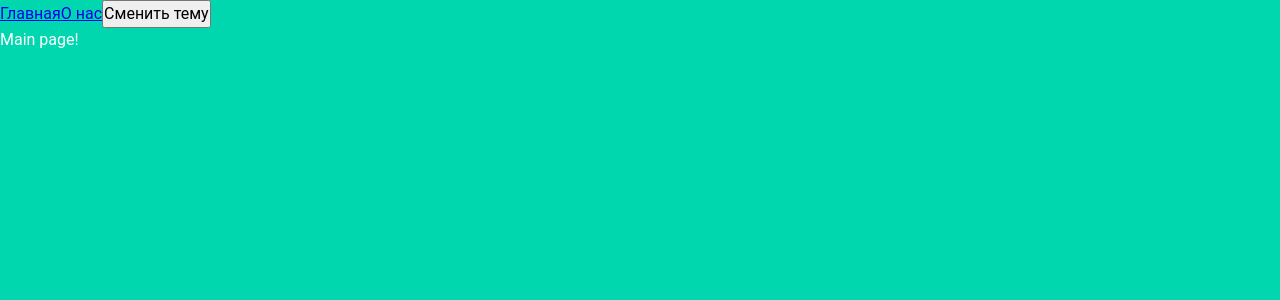
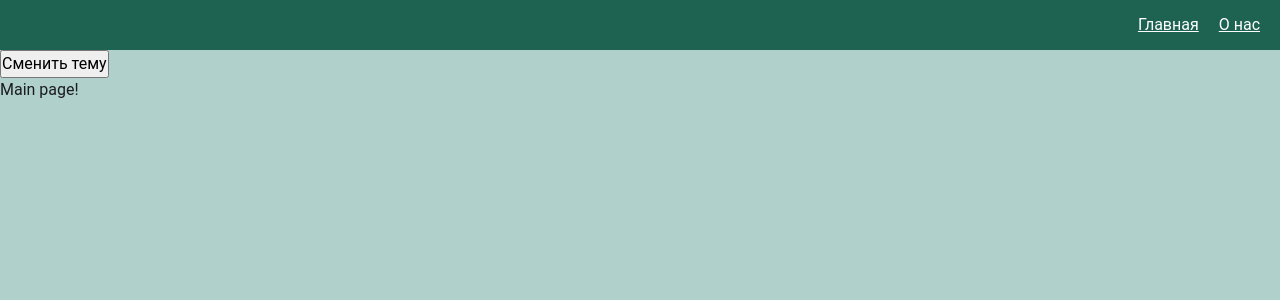
Before and after one commit to youngB0rrov/advancedFrontend, a React app: page / in a window 1280 px wide. Shown: the top 300 px of the page. Built offline with nearby package versions, Linux system fonts and the light colour scheme.

Commit message:
- Добавлен первый UIkit в виде переиспользуемой ссылки;

```diff
--- a/src/app/App.tsx
+++ b/src/app/App.tsx
@@ -3,6 +3,7 @@ import {Link} from "react-router-dom";
 import {useTheme} from "app/providers/ThemeProvider";
 import {classNames} from "shared/lib/class-names/classNames";
 import {RouterProvider} from "app/providers/RouterProvider";
+import {Navbar} from "widgets/navbar";
 
 export const App = () => {
     const {theme, toggleTheme} = useTheme();
@@ -11,19 +12,13 @@ export const App = () => {
         <div
             className={classNames('app', {hovered: true, selected: false}, [theme])}
         >
-            <Link to={'/'}>
-                Главная
-            </Link>
-            <Link to={'/about'}>
-                О нас
-            </Link>
-
+            <Navbar />
             <button
                 onClick={toggleTheme}
             >
                 Сменить тему
             </button>
-            <RouterProvider />
+            <RouterProvider/>
         </div>
     )
 }
--- a/src/app/styles/themes/dark.scss
+++ b/src/app/styles/themes/dark.scss
@@ -1,6 +1,7 @@
-.app.light {
-  --background-color: #00d7af;
+.app.dark {
+  --background-color: #1d2834;
+  --inverted-bg-color: #0b1013;
 
   --primary-color: #ffffff;
-  --secondary-color: #c7c7c7;
+  --secondary-color: #a8a8a8;
 }
--- a/src/app/styles/themes/light.scss
+++ b/src/app/styles/themes/light.scss
@@ -1,6 +1,7 @@
-.app.dark {
-  --background-color: #725d2d;
+.app.light {
+  --background-color: #afd0cb;
+  --inverted-bg-color: #1e6252;
 
-  --primary-color: #ffffff;
-  --secondary-color: #c7c7c7;
+  --primary-color: #1b1c1f;
+  --secondary-color: #ffffff;
 }
--- a/src/app/styles/variables/global.scss
+++ b/src/app/styles/variables/global.scss
@@ -8,4 +8,7 @@
   --font-size-l: 24px;
   --font-line-l: 32px;
   --font-l: var(--font-size-l) / var(--font-line-l) var(--font-family-main);
+
+
+  --navbar-height: 50px;
 }
--- /dev/null
+++ b/src/shared/ui/AppLink/AppLink.module.scss
@@ -0,0 +1,11 @@
+.AppLink {
+
+}
+
+.primary {
+  color: var(--primary-color);
+}
+
+.secondary {
+  color: var(--secondary-color);
+}
--- /dev/null
+++ b/src/shared/ui/AppLink/AppLink.tsx
@@ -0,0 +1,28 @@
+import {Link, LinkProps} from "react-router-dom";
+import {classNames} from "shared/lib/class-names/classNames";
+import classes from "./AppLink.module.scss";
+import {FunctionComponent} from "react";
+
+export enum AppLinkThemes {
+    PRIMARY = 'primary',
+    SECONDARY = 'secondary'
+}
+
+interface AppLinkProps extends LinkProps {
+    className?: string;
+    theme?: AppLinkThemes;
+}
+
+export const AppLink: FunctionComponent<AppLinkProps> = (props) => {
+    const { to, children, className, theme, ...otherProps } = props;
+
+    return (
+        <Link
+            to={to}
+            className={classNames(classes.AppLink, {}, [className, classes[theme]])}
+            {...otherProps}
+        >
+            {children}
+        </Link>
+    )
+}
--- /dev/null
+++ b/src/widgets/navbar/index.tsx
@@ -0,0 +1 @@
+export { Navbar } from "./ui/Navbar";
--- /dev/null
+++ b/src/widgets/navbar/ui/Navbar.module.scss
@@ -0,0 +1,19 @@
+.navbar {
+  width: 100%;
+  height: var(--navbar-height);
+  background-color: var(--inverted-bg-color);
+  display: flex;
+  flex-direction: column;
+  justify-content: center;
+}
+
+.links {
+  display: flex;
+  align-items: center;
+  margin-left: auto;
+  padding: 5px 20px;
+}
+
+.link {
+  margin-right: 20px;
+}
--- /dev/null
+++ b/src/widgets/navbar/ui/Navbar.tsx
@@ -0,0 +1,31 @@
+import {classNames} from "shared/lib/class-names/classNames";
+import {AppLink, AppLinkThemes} from "shared/ui/AppLink/AppLink";
+import classes from "./Navbar.module.scss";
+
+interface NavbarProps {
+    className?: string;
+}
+
+export const Navbar = ({ className }: NavbarProps) => {
+    return (
+        <div
+            className={classNames(classes.navbar, {}, [className])}
+        >
+            <div className={classes.links}>
+                <AppLink to={'/'}
+                    className={classes.link}
+                    theme={AppLinkThemes.SECONDARY}
+                >
+                    Главная
+                </AppLink>
+
+                <AppLink
+                    to={'/about'}
+                    theme={AppLinkThemes.SECONDARY}
+                >
+                    О нас
+                </AppLink>
+            </div>
+        </div>
+    )
+}
```
